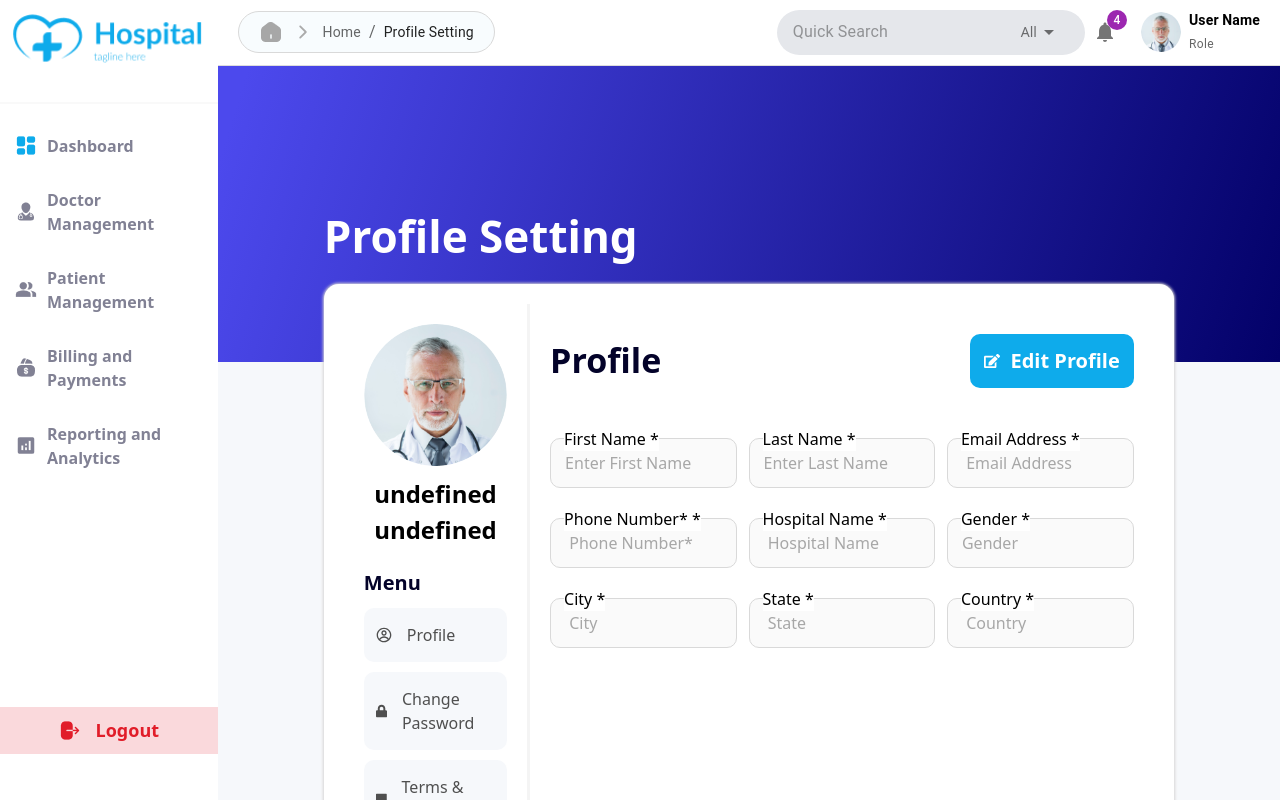
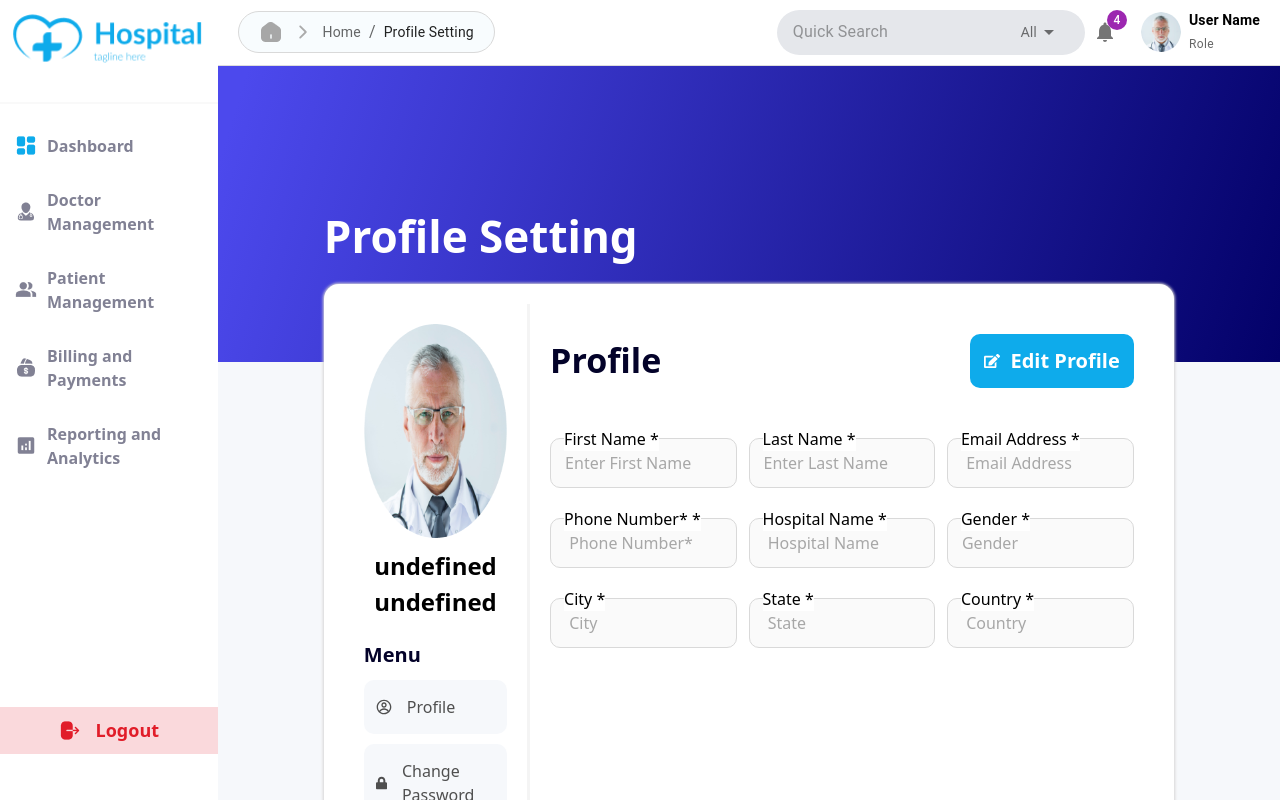
Before and after one commit to SwiftRut/frontend_Patient_Management, a React (Vite) app: page /profile in a window 1280 px wide. Built offline with nearby package versions, Linux system fonts and the light colour scheme; no server answers; sample sign-in values are in the browser's storage.

Commit message:
admin panel / profile pic width & height modified

```diff
--- a/src/pages/profile/profile.css
+++ b/src/pages/profile/profile.css
@@ -28,6 +28,8 @@
 }
 .profile-section .row .main .profile-setting .content .left .img-box .img img {
   margin: 0px auto;
+  width: 214px;
+  height: 214px;
 }
 .profile-section .row .main .profile-setting .content .left .img-box p {
   font-size: 24px;
--- a/src/pages/profile/profile.scss
+++ b/src/pages/profile/profile.scss
@@ -9,6 +9,7 @@
       }
 
       .profile-setting {
+
         width: 80%;
         margin: 0px auto;
         margin-top: -15%;
@@ -38,6 +39,8 @@
               .img {
                 img {
                   margin: 0px auto;
+                  width: 214px;
+                  height: 214px;
                 }
               }
 
```
Also changed, not shown: 1 other file (tests, documents, lock files or other folders).
